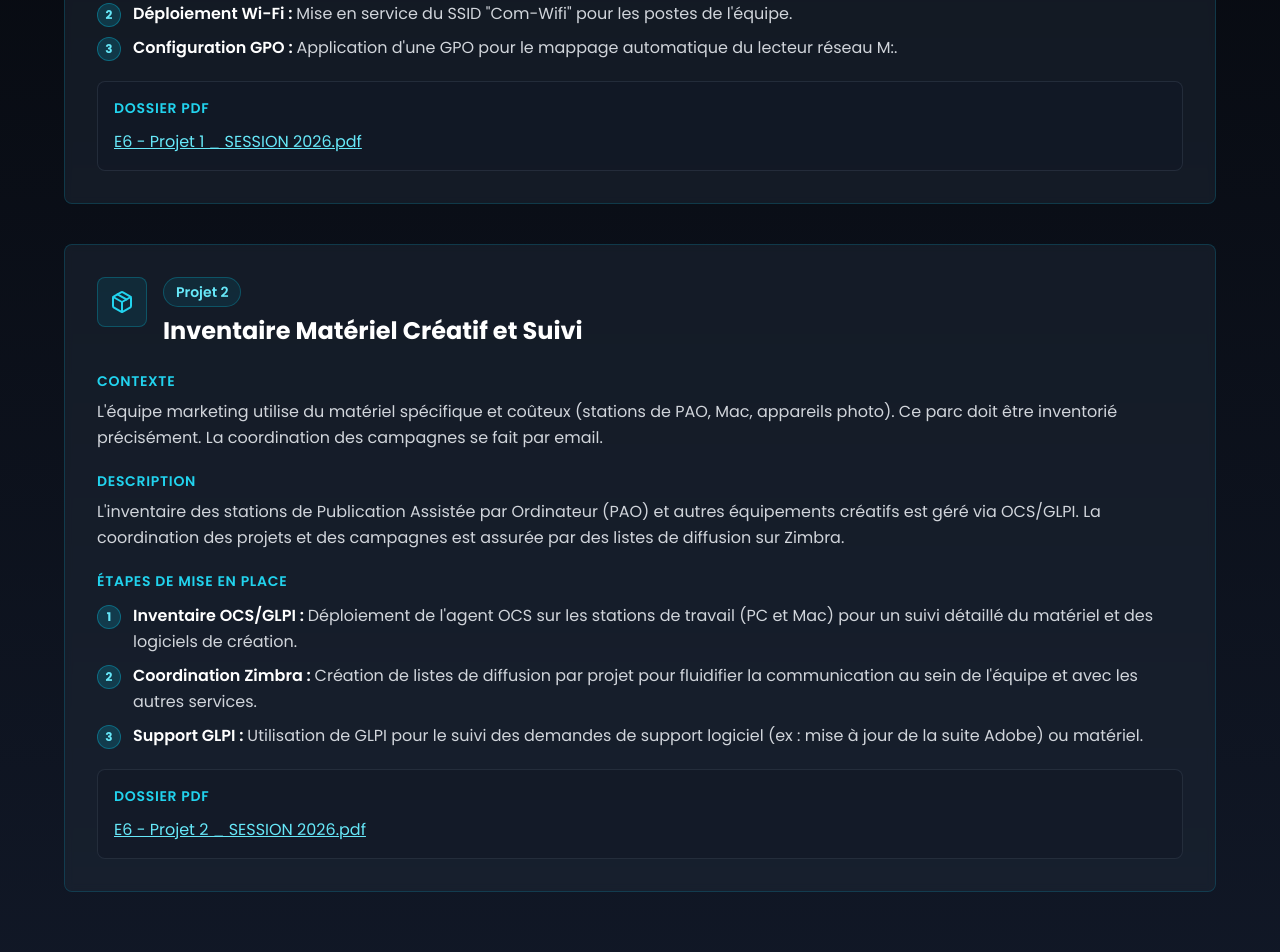
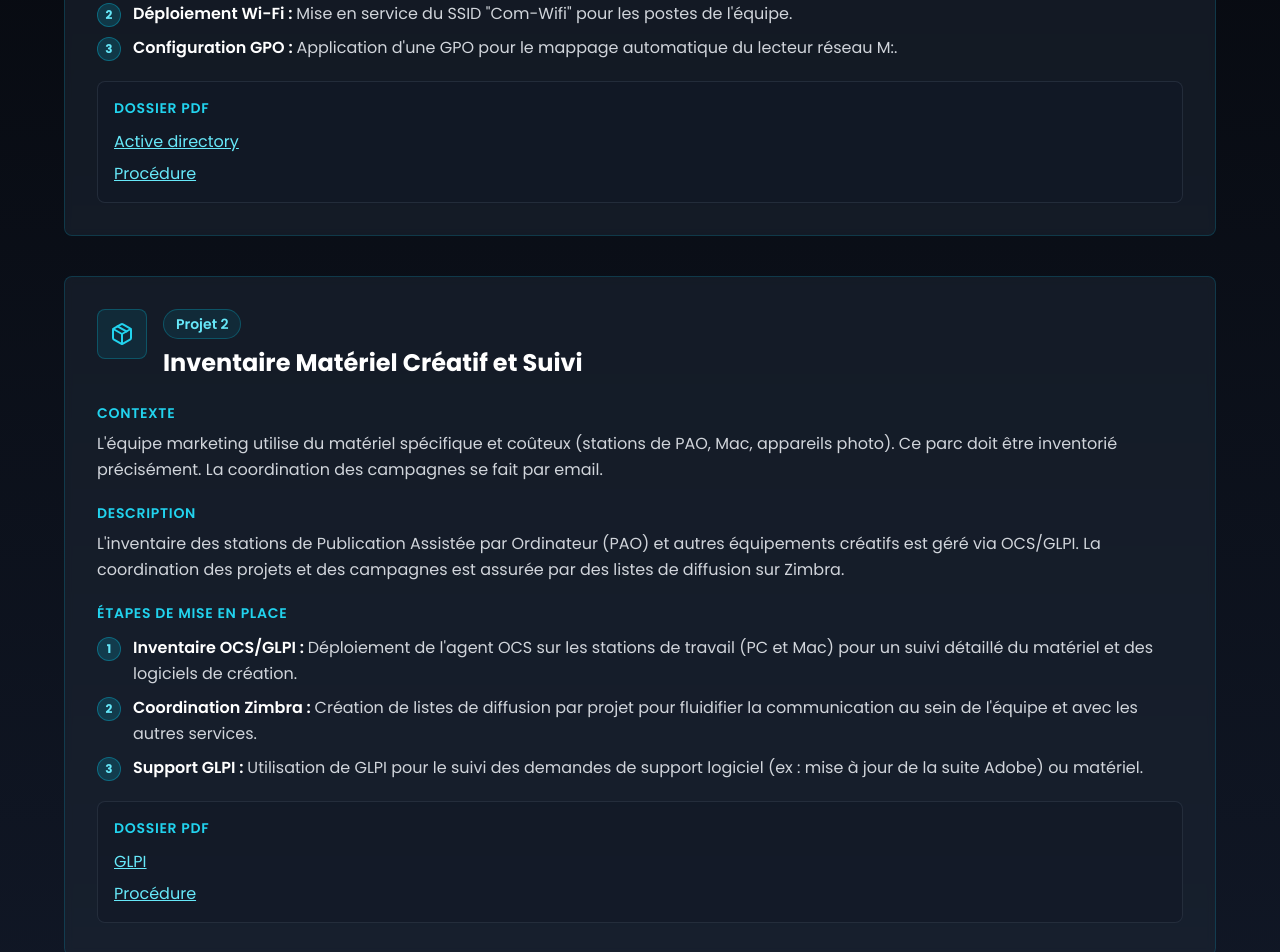
Before and after one commit to Blackazerty/porfolio, a React (Vite) app in the folder portfolioV1/project/: page /epreuve-e6 in a window 1280 px wide. Shown: the part 1040-1992 px from the top of the page. Built offline with nearby package versions, Linux system fonts and the light colour scheme.

Commit message:
Update EpreuveE6.tsx

```diff
--- a/portfolioV1/project/src/components/EpreuveE6.tsx
+++ b/portfolioV1/project/src/components/EpreuveE6.tsx
@@ -133,7 +133,16 @@ export default function EpreuveE6() {
                         rel="noopener noreferrer"
                         className="inline-flex items-center gap-2 text-cyan-300 hover:text-cyan-200 underline"
                       >
-                        E6 - Projet 1 _ SESSION 2026.pdf
+                        Active directory
+                      </a>
+                      <br />
+                      <a
+                        href="/Gestion%20et%20administration%20d%27une%20for%C3%AAt%20Active%20Directory.pdf"
+                        target="_blank"
+                        rel="noopener noreferrer"
+                        className="inline-flex items-center gap-2 text-cyan-300 hover:text-cyan-200 underline mt-2"
+                      >
+                        Procédure
                       </a>
                     </div>
                   ) : (
@@ -146,7 +155,16 @@ export default function EpreuveE6() {
                           rel="noopener noreferrer"
                           className="inline-flex items-center gap-2 text-cyan-300 hover:text-cyan-200 underline"
                         >
-                          E6 - Projet 2 _ SESSION 2026.pdf
+                            GLPI
+                        </a>
+                        <br />
+                        <a
+                          href="/Administration%20et%20gestion%20du%20patrimoine%20informatique%20de%20Stadiumcompagny%20(GLPI).pdf"
+                          target="_blank"
+                          rel="noopener noreferrer"
+                          className="inline-flex items-center gap-2 text-cyan-300 hover:text-cyan-200 underline mt-2"
+                        >
+                          Procédure
                         </a>
                       </div>
                     </>
```
